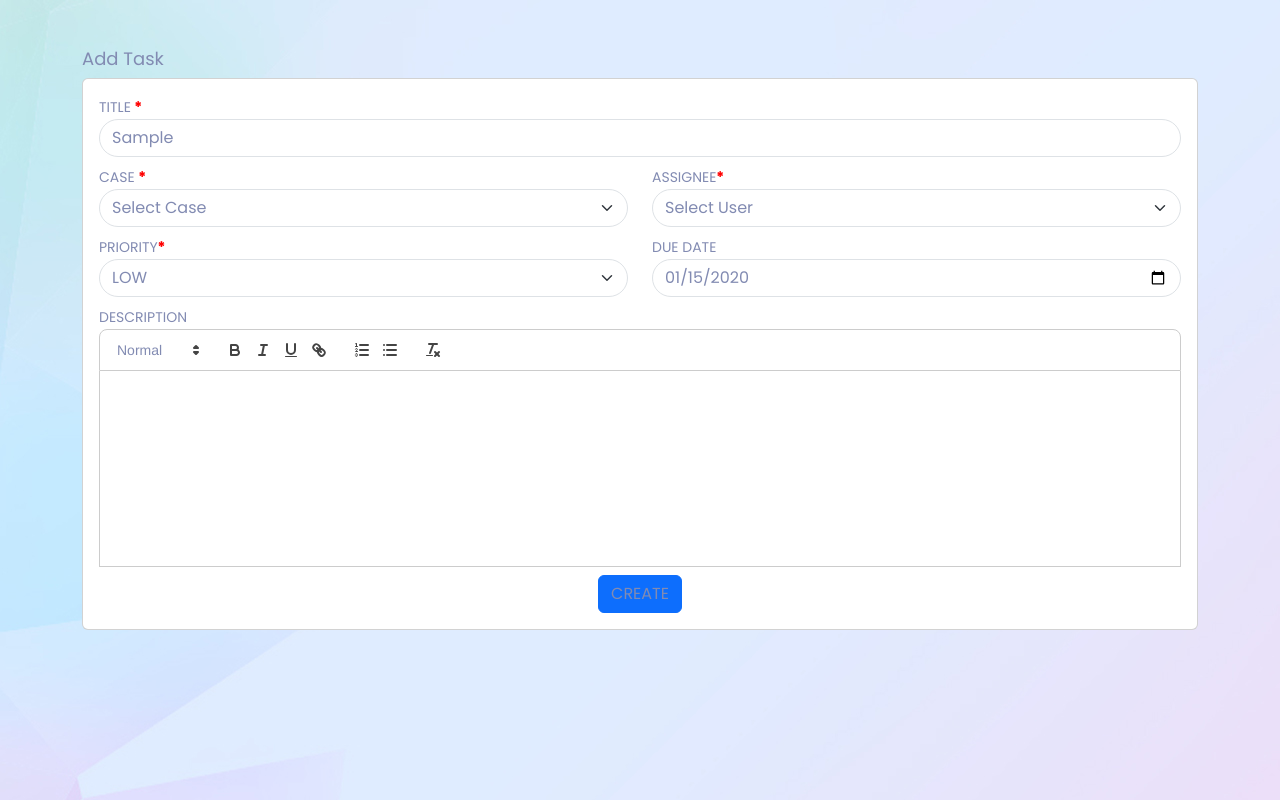
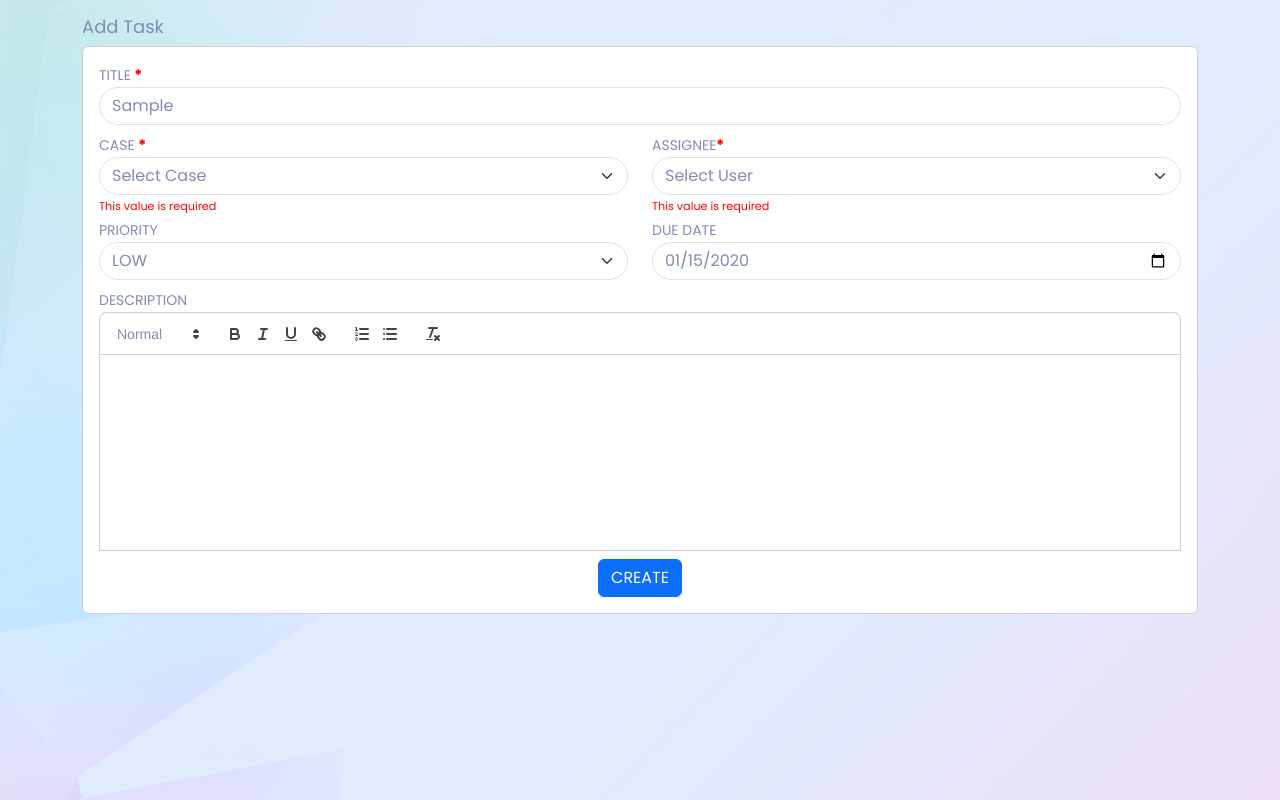
Before and after one commit to SushmithaVennam/task_ui_git, a React (Create React App) app: page /addtask in a window 1280 px wide. Both pictures are taken after typing "Sample", "2020-01-15" into the empty fields and a click on the button "CREATE". Built offline with nearby package versions, Linux system fonts and the light colour scheme.

Commit message:
Implemeted form validation in addTask

```diff
--- a/src/components/addTask.css
+++ b/src/components/addTask.css
@@ -39,3 +39,22 @@ h3 {
   color: red !important;
   font-weight: bold;
 }
+
+
+
+.empty-field {
+  color: #ff0000 !important;
+  font-size: 0.7em;
+  line-height: 0.7em;
+  margin: 0 !important;
+  padding:0 !important;
+}
+
+.white-text {
+  color: white !important;
+}
+
+.ql-editor {
+  height: 150px !important;
+  overflow-y:scroll !important;
+  }
--- a/src/components/addTask.js
+++ b/src/components/addTask.js
@@ -1,4 +1,4 @@
-import React from "react";
+import React, { useState } from "react";
 import "./addTask.css";
 import { Button, Card, Container } from "react-bootstrap";
 import Col from "react-bootstrap/Col";
@@ -10,24 +10,64 @@ import "react-quill/dist/quill.snow.css";
 
 function AddTask() {
   const assignees = [
-    { value: 1, label: "SUPER ADMIN" },
-    { value: 2, label: "MR.ALI" },
-    { value: 3, label: "TANIA" },
-    { value: 4, label: "BASA" },
-    { value: 5, label: "JAWERIA" },
-    { value: 6, label: "ADEEL" },
-    { value: 7, label: "FEMI" },
-    { value: 8, label: "DANISH SIDDIQ CHOWDARY" },
+    { key: 1, label: "SUPER ADMIN" },
+    { key: 2, label: "MR.ALI" },
+    { key: 3, label: "TANIA" },
+    { key: 4, label: "BASA" },
+    { key: 5, label: "JAWERIA" },
+    { key: 6, label: "ADEEL" },
+    { key: 7, label: "FEMI" },
+    { key: 8, label: "DANISH SIDDIQ CHOWDARY" },
   ];
 
   const cases = [
-    { value: 1, label: "ANIA v/s SHAUGHIN" },
-    { value: 2, label: "KATTAPPA v/s BAHU" },
-    { value: 3, label: "IFRAGH" },
-    { value: 4, label: "ABC1123" },
+    { key: 1, label: "ANIA v/s SHAUGHIN" },
+    { key: 2, label: "KATTAPPA v/s BAHU" },
+    { key: 3, label: "IFRAGH" },
+    { key: 4, label: "ABC1123" },
   ];
+
+  const [title, setTitle] = useState("");
+  const [myCase, setmyCase] = useState("0");
+  const [assignee, setAssignee] = useState("0");
+  const [priority, setPriority] = useState("Low");
+  const [dueDate, setDueDate] = useState("28-07-2024");
+  const [description, setDescription] = useState("");
+  const [formSubmitted, setFormSubmitted] = useState(false);
+
+  const validateForm = () => {
+    var formValid = true;
+    setFormSubmitted(true);
+    if (title.length === 0) {
+      formValid = false;
+    }
+
+    if (myCase === "0") {
+      formValid = false;
+    }
+
+    if (assignee === "0") {
+      formValid = false;
+    }
+
+    if (formValid === false) {
+      console.log(
+        "Form is validated Failed. Please fix errors before submitting again."
+      );
+    } else {
+      const taskJson = {
+        assignee: assignee,
+        case: myCase,
+        description: description,
+        dueDate: dueDate,
+        priority: priority,
+        title: title,
+      };
+      console.log(taskJson);
+    }
+  };
   return (
-    <Container fluid="md" className="mt-5 AddTaskContainer font-poppins">
+    <Container fluid="md" className="mt-3 AddTaskContainer font-poppins">
       <h3>Add Task</h3>
       <Card fluid="md" className="p-3">
         <Row>
@@ -40,7 +80,13 @@ function AddTask() {
               placeholder="TITLE"
               name="name"
               className="rounded-form-control"
+              onChange={(e) => {
+                setTitle(e.target.value);
+              }}
             />
+            {formSubmitted && title.length === 0 && (
+              <p className="empty-field pt-2">This value is required</p>
+            )}
           </Form.Group>
         </Row>
         <Row>
@@ -51,14 +97,22 @@ function AddTask() {
             <Form.Control
               as="select"
               className="form-select rounded-form-control"
-              id="floatingSelect"
               aria-label="Floating label select example"
+              defaultValue="0"
+              onChange={(e) => {
+                setmyCase(e.target.value);
+              }}
             >
-              <option selected>Select Case</option>
+              <option value="0">Select Case</option>
               {cases.map((option) => (
-                <option value={option.value}>{option.label}</option>
+                <option value={option.key} key={option.key}>
+                  {option.label}
+                </option>
               ))}
             </Form.Control>
+            {formSubmitted && myCase === "0" && (
+              <p className="empty-field pt-2">This value is required</p>
+            )}
           </Form.Group>
 
           <Form.Group className="mb-2" controlId="formBasic" as={Col}>
@@ -68,30 +122,37 @@ function AddTask() {
             <Form.Control
               as="select"
               className="form-select rounded-form-control"
-              id="floatingSelect"
               aria-label="Floating label select example"
+              defaultValue="0"
+              onChange={(e) => {
+                setAssignee(e.target.value);
+              }}
             >
-              <option selected>Select User</option>
+              <option value="0">Select User</option>
               {assignees.map((option) => (
-                <option value={option.value}>{option.label}</option>
+                <option value={option.key} key={option.key}>
+                  {option.label}
+                </option>
               ))}
             </Form.Control>
+            {formSubmitted && assignee === "0" && (
+              <p className="empty-field pt-2">This value is required</p>
+            )}
           </Form.Group>
         </Row>
         <Row>
           <Form.Group className="mb-2" controlId="formBasic" as={Col}>
-            <Form.Label as="small">
-              PRIORITY<span className="star">*</span>
-            </Form.Label>
+            <Form.Label as="small">PRIORITY</Form.Label>
             <Form.Control
               as="select"
               className="form-select rounded-form-control"
-              id="floatingSelect"
               aria-label="Floating label select example"
+              defaultValue="0"
+              onChange={(e) => {
+                setPriority(e.target.value);
+              }}
             >
-              <option value="0" selected>
-                LOW
-              </option>
+              <option value="0">LOW</option>
               <option value="1">MEDIUM</option>
               <option value="2">HIGH</option>
             </Form.Control>
@@ -101,19 +162,32 @@ function AddTask() {
             <Form.Label as="small">DUE DATE</Form.Label>
             <Form.Control
               type="date"
-              placeholder="2024-07-24 7:50"
-              name="date"
+              name="dueDate"
               className="rounded-form-control"
+              onChange={(e) => {
+                setDueDate(e.target.value);
+              }}
             />
           </Form.Group>
         </Row>
         <Form.Group className="mb-2 " controlId="formBasic">
-          <Form.Label as="small">DESCRIPTION</Form.Label>
-          <ReactQuill />
+          <Form.Label as="small" className="mt-5">
+            DESCRIPTION
+          </Form.Label>
+          <div id="editorcontainer">
+            <ReactQuill
+              onChange={(value) => {
+                setDescription(value);
+              }}
+              scrollingContainer="#editorcontainer"
+            />
+          </div>
         </Form.Group>
 
         <div className="text-center">
-          <Button variant="primary">CREATE</Button>
+          <Button className="primary white-text" onClick={validateForm}>
+            CREATE
+          </Button>
         </div>
       </Card>
     </Container>
```
